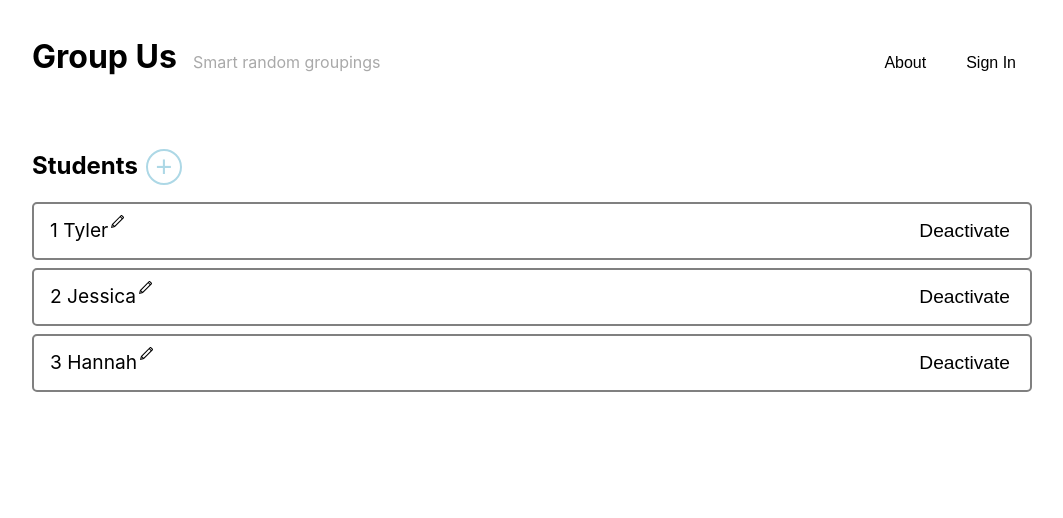
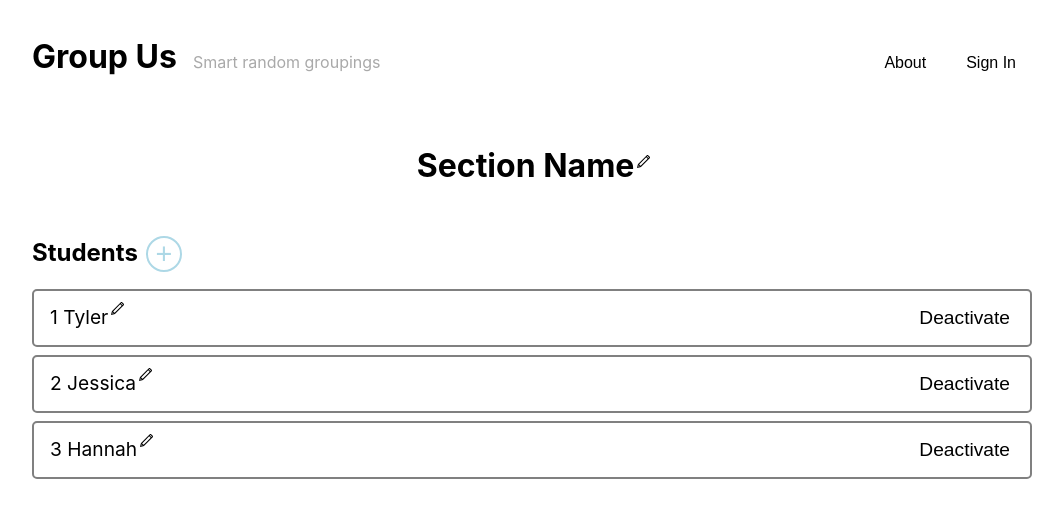
Before and after one commit to TylerAuer/groups, a React (Create React App) app: page / in a window 1280 px wide. Shown: the top 518 px of the page, without its empty margins (108-1171 px from the left). Built offline with nearby package versions, Linux system fonts and the light colour scheme.

Commit message:
add section atom and selector

```diff
--- a/src/App.js
+++ b/src/App.js
@@ -2,20 +2,15 @@ import React from 'react';
 import { RecoilRoot } from 'recoil';
 import Header from './components/Header';
 import Controls from './components/Controls';
-import GenerationList from './components/GenerationList';
 import StudentList from './components/StudentList';
-import GroupList from './components/GroupList';
 import './App.css';
-
-import stubWithData from './stubs/two_s_and_two_g';
-import stubEmpty from './stubs/empty';
 
 function App() {
   return (
     <RecoilRoot>
       <div className="App">
         <Header />
-        {/* <Controls title={store.sections[section].name} /> */}
+        <Controls />
 
         {/* <GroupList students={studentList} groups={groupList} /> */}
 
--- a/src/components/Controls.js
+++ b/src/components/Controls.js
@@ -1,10 +1,11 @@
 /** @jsx jsx */
-import React, { useState } from 'react';
+import { activeSectionName } from '../recoil/section';
+import { useRecoilValue } from 'recoil';
 import { css, jsx } from '@emotion/core';
 import EditBtn from './buttons/EditBtn';
 
-const Controls = ({ title }) => {
-  const [sectionName, setSectionname] = useState({ title });
+const Controls = () => {
+  const title = useRecoilValue(activeSectionName);
 
   const titleCss = css`
     text-align: center;
--- a/src/recoil/section.js
+++ b/src/recoil/section.js
@@ -1,7 +1,7 @@
-import { atom } from 'recoil';
+import { atom, selector } from 'recoil';
 
-export const sectionState = atom({
-  key: 'sectionState',
+export const sectionList = atom({
+  key: 'sectionList',
   default: [
     {
       id: 0,
@@ -9,3 +9,20 @@ export const sectionState = atom({
     },
   ],
 });
+
+export const activeSectionId = atom({
+  key: 'activeSectionId',
+  default: 0,
+});
+
+export const activeSectionName = selector({
+  key: 'activeSectionName',
+  get: ({ get }) => {
+    const id = get(activeSectionId);
+    const list = get(sectionList);
+
+    const { name } = list[id];
+    console.log(name);
+    return name;
+  },
+});
```
